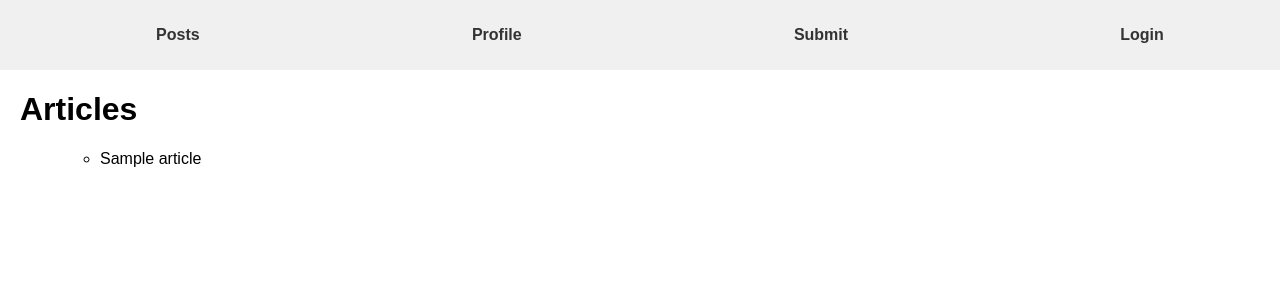
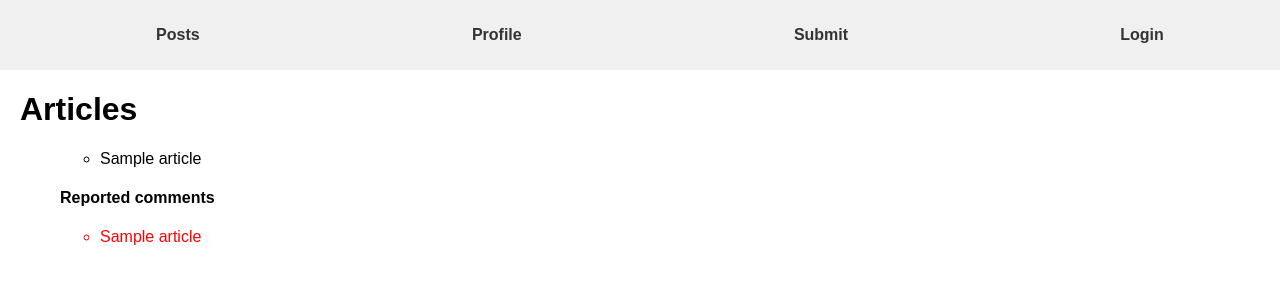
Before and after one commit to VONBLESS/Hacker_News, a Django app: template apps/user_profile/templates/user_profile/submissions.html in a window 1280 px wide. Shown: the top 300 px of the page. Run offline with Django 3.2, Linux system fonts and the light colour scheme; the template is opened without the code that fills it: most values are stand-ins (such as "Sample title", 1, 10 or a date in 2020).

Commit message:
Reported comments visible to creator

```diff
--- a/MyNews/settings.py
+++ b/MyNews/settings.py
@@ -134,3 +134,4 @@ STATIC_URL = 'static/'
 DEFAULT_AUTO_FIELD = 'django.db.models.BigAutoField'
 LOGIN_REDIRECT_URL = 'frontpage'
 LOGOUT_REDIRECT_URL = 'frontpage'
+MIN_SAFE_REPORTS = 2
--- a/apps/user_profile/templates/user_profile/submissions.html
+++ b/apps/user_profile/templates/user_profile/submissions.html
@@ -11,10 +11,21 @@
             </div>
         </div>
         <ul>
+
             <ul>
-                {% for article in articles %}
+                {% for article in safe_articles %}
 <!--                    <li><a href="{% url 'get_article' article.id %}">{{ article.title }}</a></li>-->
-                    <li><span title="Created at {{ article.created_at }}                       url:  {{ article.url }}"><a href="{{ article.url }}" target="_blank" style="color: black; text-decoration: none;">{{ article.title }}</a></span></li> <br>
+                    <li><span title="Created at {{ article.created_at }}                       url:  {{ article.url }}">
+                        <a href="{{ article.url }}" target="_blank" style="color: black; text-decoration: none;">{{ article.title }}</a></span></li>
+
+                {% endfor %}
+            </ul>
+            <h4>Reported comments</h4>
+            <ul>
+                {% for article in red_articles %}
+<!--                    <li><a href="{% url 'get_article' article.id %}">{{ article.title }}</a></li>-->
+                    <li style="color: red;"><span title="Created at {{ article.created_at }}                        url: {{ article.url }}">
+                        <a href="{{ article.url }}" target="_blank" style="color: red; text-decoration: none;">{{ article.title }}</a></span></li>
 
                 {% endfor %}
             </ul>
```
Also changed, not shown: apps/user_profile/views.py (+24 -5 lines), db.sqlite3.
